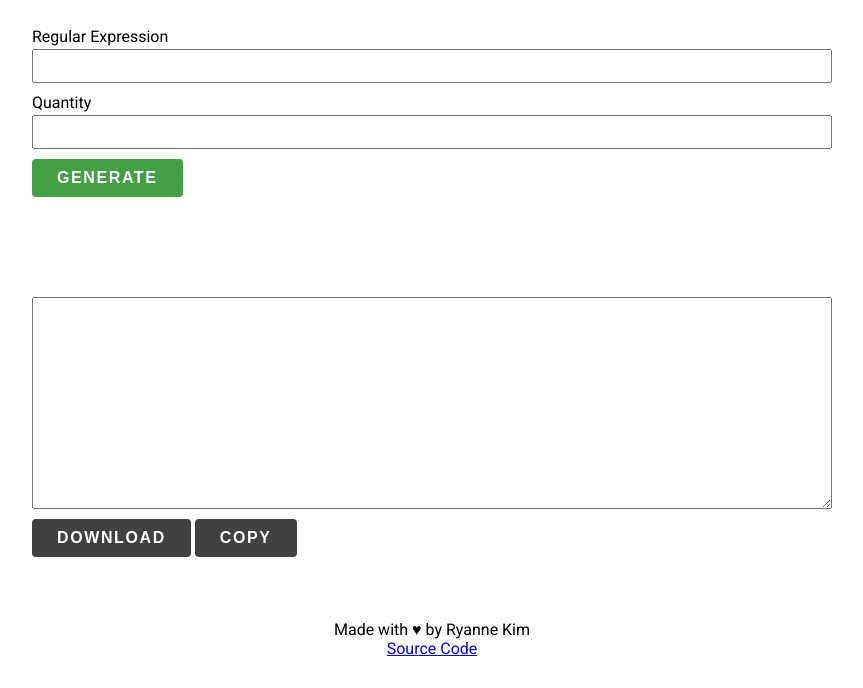
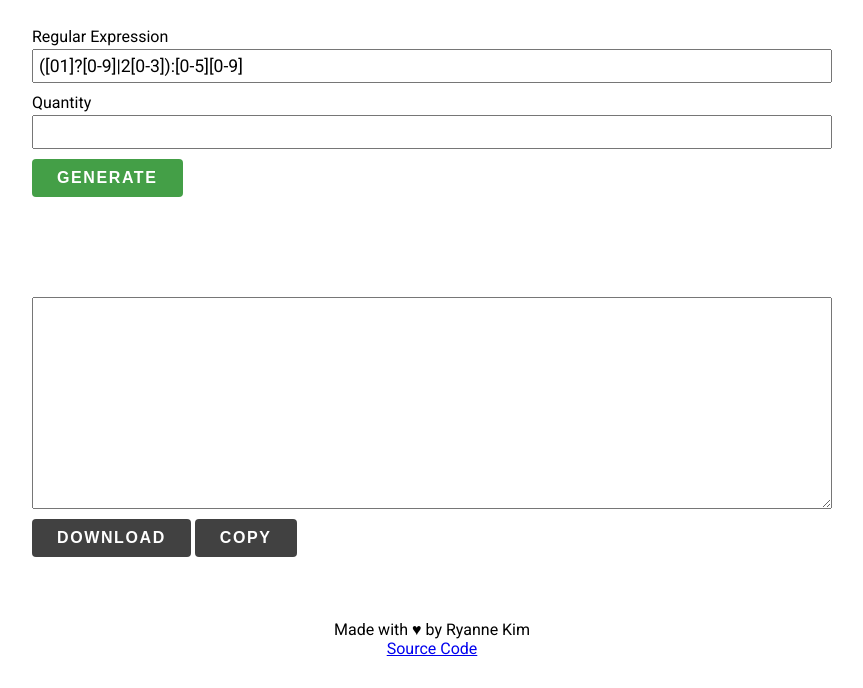
Before and after one commit to rygailkim/random-string-generator, a plain HTML site: page index.html in a window 1280 px wide. Shown: the part 112-800 px from the top of the page, without its empty margins (208-1071 px from the left). Drawn offline with Linux system fonts and the light colour scheme.

Commit message:
added placeholder example

```diff
--- a/index.html
+++ b/index.html
@@ -20,7 +20,7 @@
     <main>
         <div class="form">
             <label for="regex-input">Regular Expression</label>
-            <input type="text" name="regex-input" id="regex-input">
+            <input type="text" name="regex-input" id="regex-input" value="([01]?[0-9]|2[0-3]):[0-5][0-9]">
 
             <label for="qty-input">Quantity</label>
             <input type="number" name="qty-input" id="qty-input" min="0" oninput="this.value =
```
